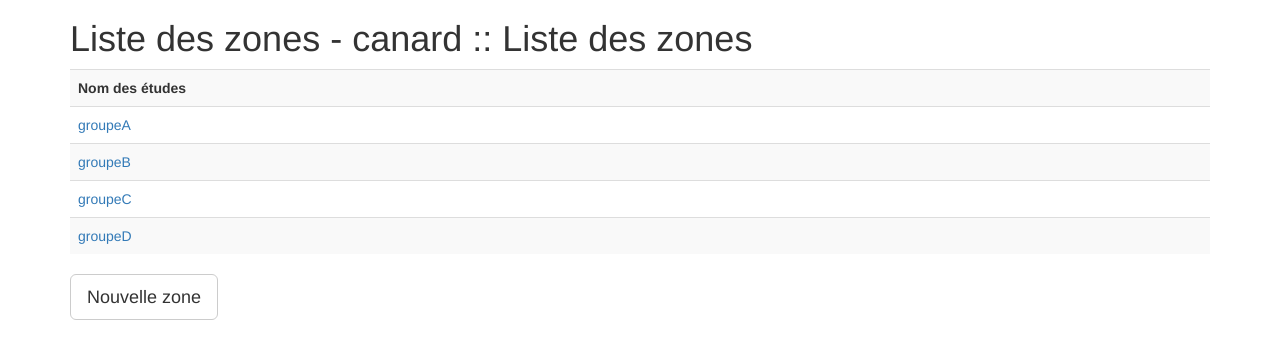
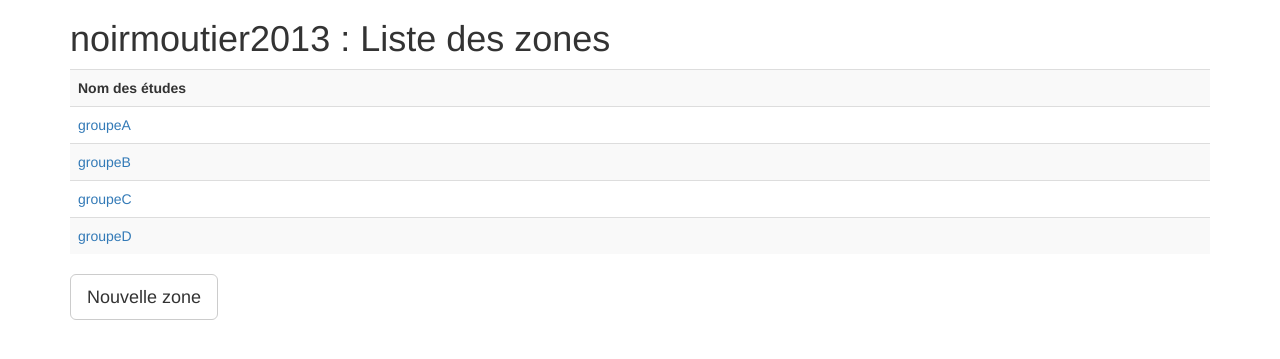
Before and after one commit to plopez145780/ifrocean, a PHP site: page /index.php?action=list_zone&id_etude=1 in a window 1280 px wide. Shown: the part 51-410 px from the top of the page. Run offline with PHP 8.4, Linux system fonts and the light colour scheme; data comes from the database, SQL or seed files in the repository; some libraries are stand-ins or nearby versions.

Commit message:
correction ajout de zone et titre de list zone

```diff
--- a/Vue/traitementAddZone.php
+++ b/Vue/traitementAddZone.php
@@ -29,6 +29,10 @@ $pointD = new GPS(
 
 $zone = new Zone($param_post["inputNomZone"],$param_post["idEtude"], $pointA, $pointB, $pointC, $pointD);
 $zone->addZone();
-header('Location: /ifrocean/index.php?action=list_zone&id_etude='.$param_post["idEtude"]);
+
+var_dump($param_post);
+var_dump($zone);
+
+//header('Location: /ifrocean/index.php?action=list_zone&id_etude='.$param_post["idEtude"]);
 
 ?>
--- a/Vue/vueListZone.php
+++ b/Vue/vueListZone.php
@@ -4,8 +4,9 @@
     $bdd = new Modele();
     $zones = $bdd->getListeZone($idEtude);
 
-    $nomEtude = "canard";
-    $title = $nomEtude . " :: Liste des zones";
+    $etude = $bdd->getEtude($idEtude);
+    $nomEtude = $etude->getNom();
+    $title = $nomEtude . " : Liste des zones";
 
 
 ?>
@@ -14,7 +15,7 @@
 <!-- Le corps -->
 <?php ob_start(); ?>
 <section>
-    <h1>Liste des zones - <?php echo $title ?></h1>
+    <h1><?php echo $title ?></h1>
     <table class="table table-striped">
         <tr>
             <th>Nom des études</th>
```
Also changed, not shown: Modele/Zone.php (+4 -6 lines).
